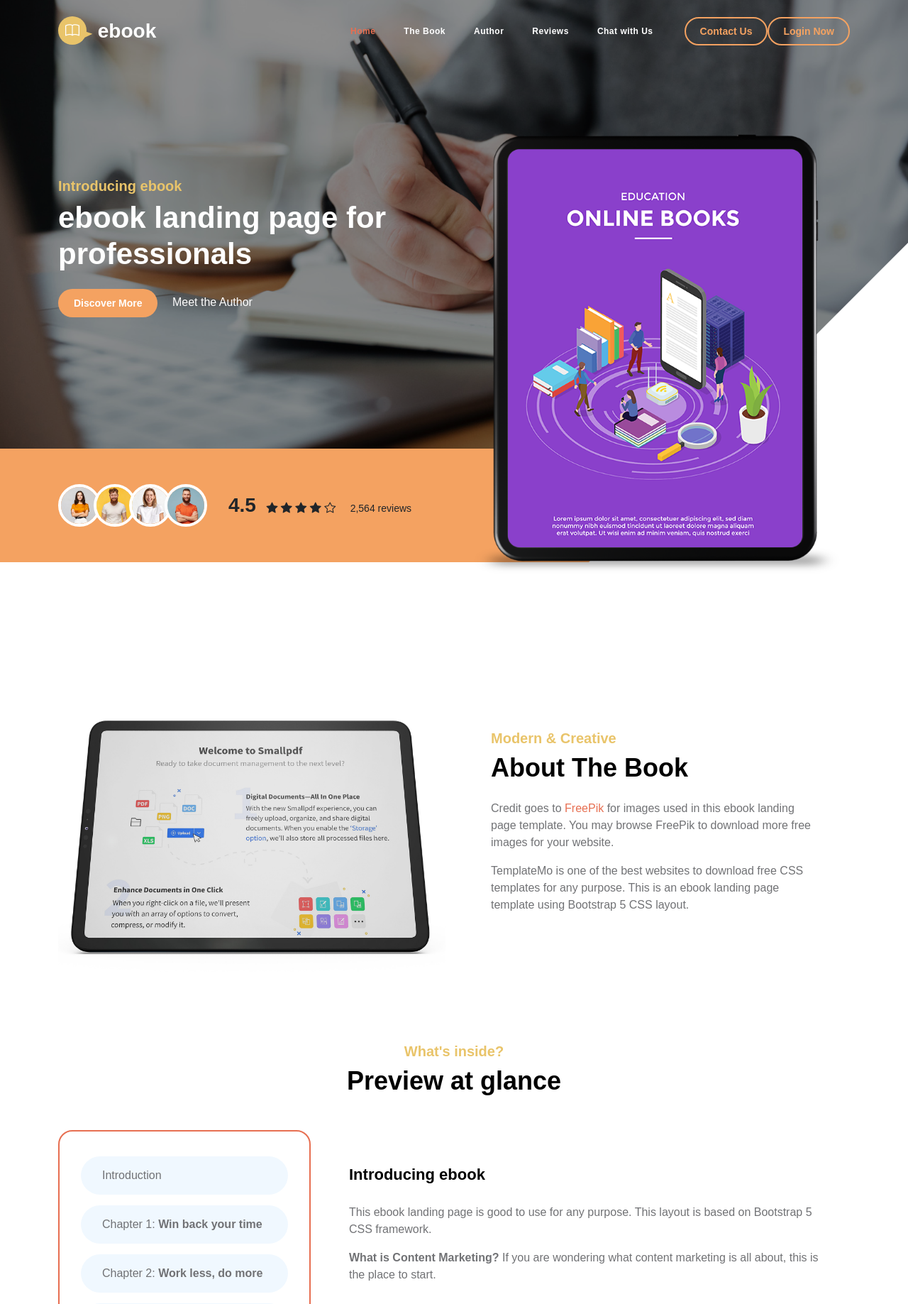
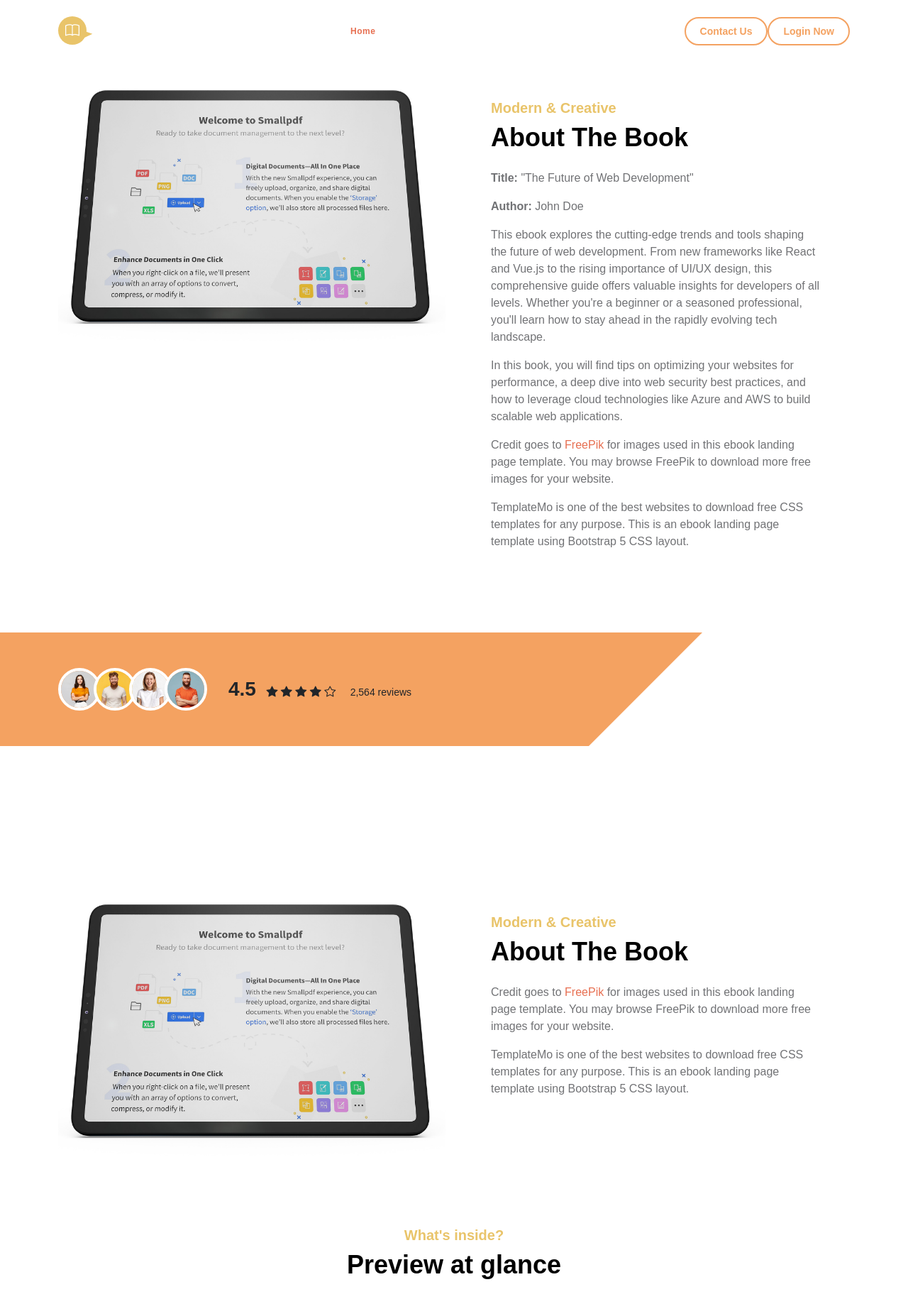
Before and after one commit to omkar192003/online-books, a PHP site: page / in a window 1280 px wide. Shown: the top 1837 px of the page at 71% size. Run offline with PHP 8.4, Linux system fonts and the light colour scheme; some libraries are stand-ins or nearby versions.

Commit message:
Update index.php

```diff
--- a/index.php
+++ b/index.php
@@ -96,29 +96,38 @@
         </nav>
 
 
-        <section class="hero-section d-flex justify-content-center align-items-center" id="section_1">
-            <div class="container">
-                <div class="row">
+       <section class="book-section section-padding" id="section_2">
+    <div class="container">
+        <div class="row">
 
-                    <div class="col-lg-6 col-12 mb-5 pb-5 pb-lg-0 mb-lg-0">
+            <div class="col-lg-6 col-12">
+                <img src="tablet-screen-contents.jpg" class="img-fluid" alt="Book Cover Image">
+            </div>
 
-                        <h6>Introducing ebook</h6>
+            <div class="col-lg-6 col-12">
+                <div class="book-section-info">
+                    <h6>Modern &amp; Creative</h6>
 
-                        <h1 class="text-white mb-4">ebook landing page for professionals</h1>
+                    <h2 class="mb-4">About The Book</h2>
 
-                        <a href="#section_2" class="btn custom-btn smoothscroll me-3">Discover More</a>
+                    <p><strong>Title:</strong> "The Future of Web Development"</p>
 
-                        <a href="#section_3" class="link link--kale smoothscroll">Meet the Author</a>
-                    </div>
+                    <p><strong>Author:</strong> John Doe</p>
 
-                    <div class="hero-image-wrap col-lg-6 col-12 mt-3 mt-lg-0">
-                        <img src="education-online-books.png" class="hero-image img-fluid"
-                            alt="education online books">
-                    </div>
+                    <p>This ebook explores the cutting-edge trends and tools shaping the future of web development. From new frameworks like React and Vue.js to the rising importance of UI/UX design, this comprehensive guide offers valuable insights for developers of all levels. Whether you're a beginner or a seasoned professional, you'll learn how to stay ahead in the rapidly evolving tech landscape.</p>
 
+                    <p>In this book, you will find tips on optimizing your websites for performance, a deep dive into web security best practices, and how to leverage cloud technologies like Azure and AWS to build scalable web applications.</p>
+
+                    <p>Credit goes to <a rel="nofollow" href="https://freepik.com" target="_blank">FreePik</a> for images used in this ebook landing page template. You may browse FreePik to download more free images for your website.</p>
+
+                    <p>TemplateMo is one of the best websites to download free CSS templates for any purpose. This is an ebook landing page template using Bootstrap 5 CSS layout.</p>
                 </div>
             </div>
-        </section>
+
+        </div>
+    </div>
+</section>
+
 
 
         <section class="featured-section">
```
